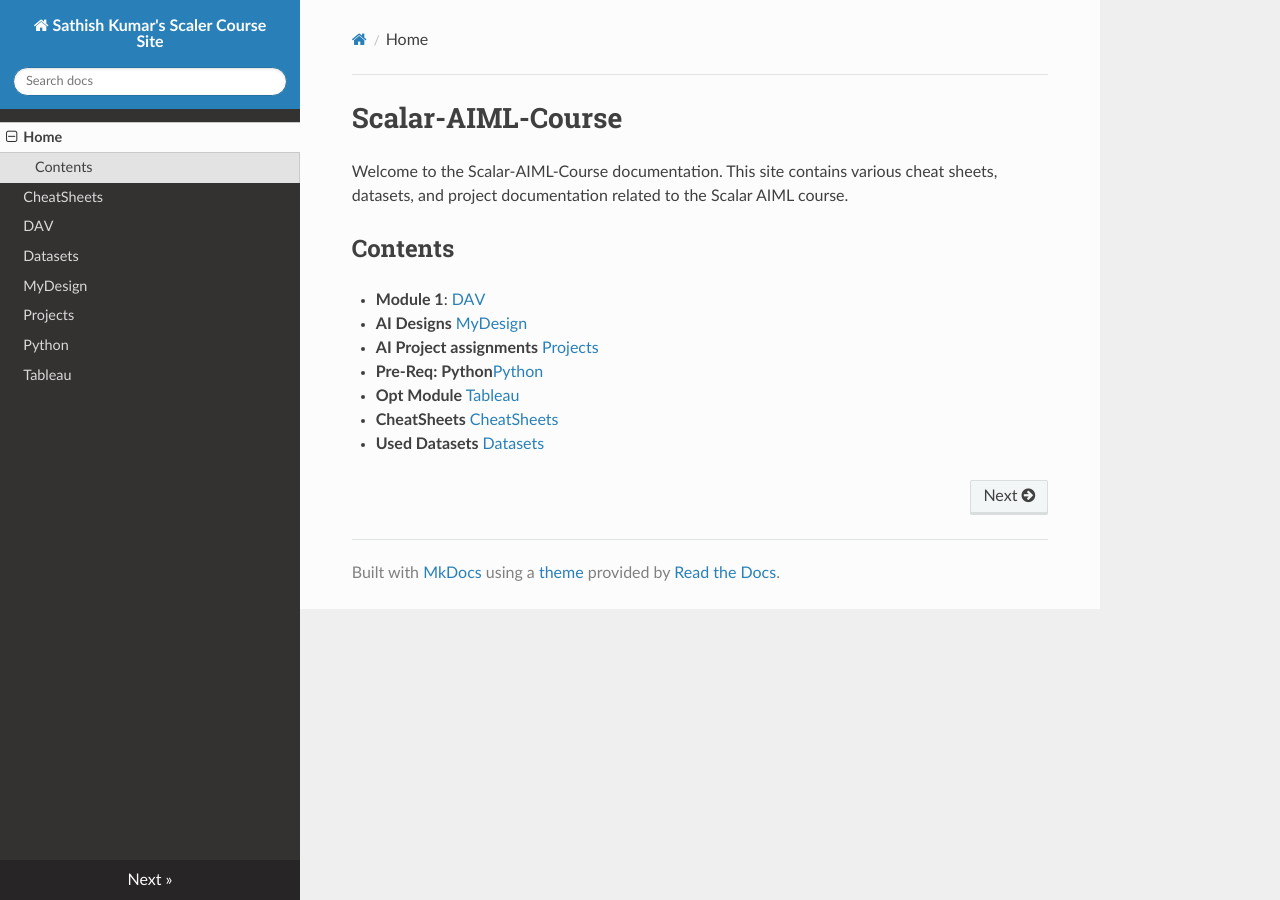
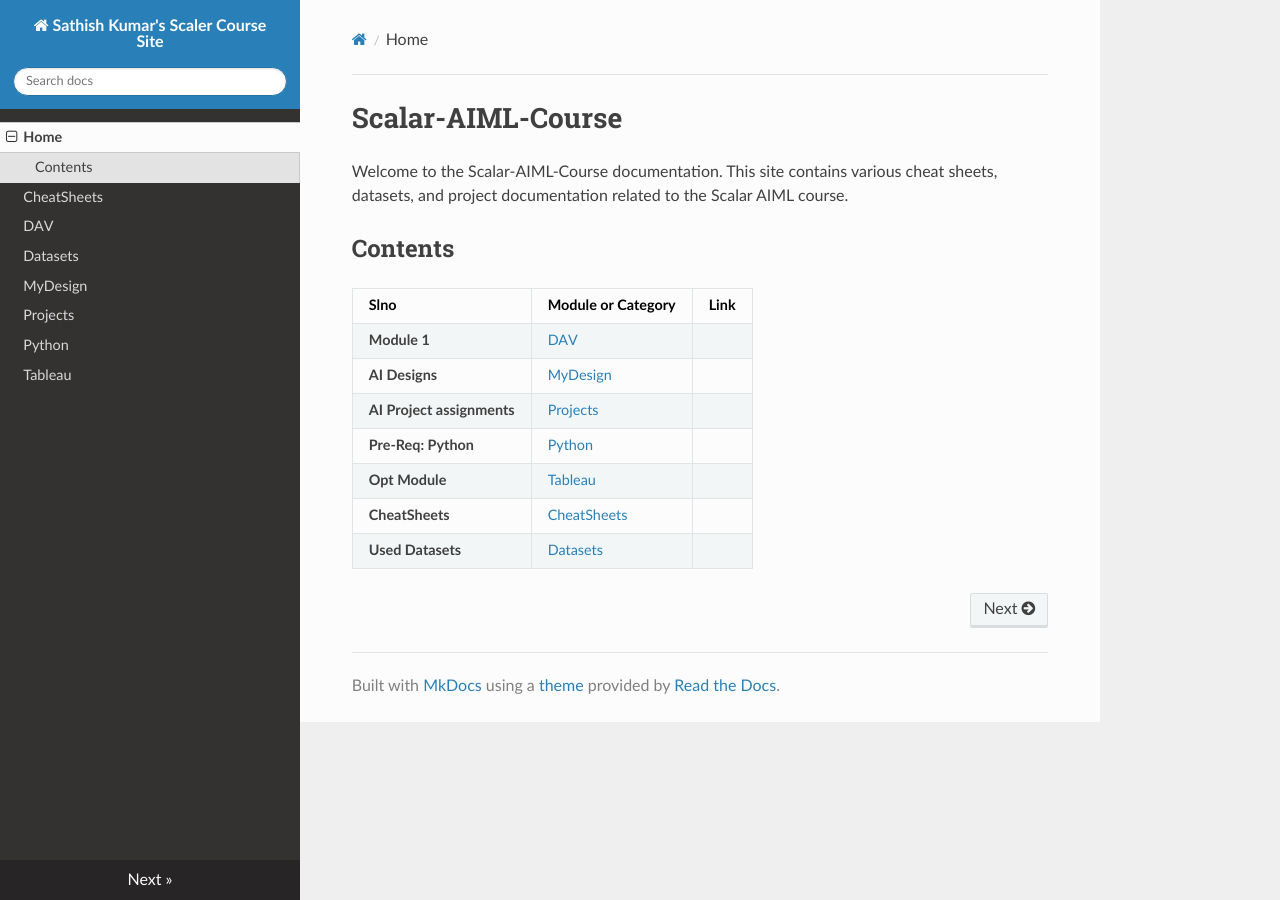
Before and after one commit to sathishkumar19/Scalar-Course, an MkDocs documentation site: the page built from docs/index.md, in a window 1280 px wide. Built offline with MkDocs 1.6.1, drawn with Linux system fonts in a browser that asks for light colours; nearby versions of some CDN libraries.

Commit message:
Updated Structure

```diff
--- a/docs/index.md
+++ b/docs/index.md
@@ -4,11 +4,12 @@ Welcome to the Scalar-AIML-Course documentation. This site contains various chea
 
 ## Contents
 
-
-- **Module 1**: [DAV](DAV/dav-readme.md)
-- **AI Designs** [MyDesign](MyDesign/designs-readme.mdmd)
-- **AI Project assignments** [Projects](Projects/projects-readme.md)
-- **Pre-Req: Python**[Python](Python/python-readme.md)
-- **Opt Module** [Tableau](Tableau/tableau-readme.md)
-- **CheatSheets** [CheatSheets](CheatSheets/cheetsheet-readme.md)
-- **Used Datasets** [Datasets](datasets/dataset-readme.md)
+| Slno | Module or Category | Link |
+|------|--------------------|------|
+| **Module 1**               |[DAV](DAV/dav-readme.md) |
+| **AI Designs**             | [MyDesign](MyDesign/designs-readme.mdmd) |
+| **AI Project assignments** | [Projects](Projects/projects-readme.md) |
+| **Pre-Req: Python**        | [Python](Python/python-readme.md) |
+| **Opt Module**             |[Tableau](Tableau/tableau-readme.md) |
+| **CheatSheets**            | [CheatSheets](CheatSheets/cheetsheet-readme.md) |
+| **Used Datasets**          | [Datasets](datasets/dataset-readme.md) |
```
